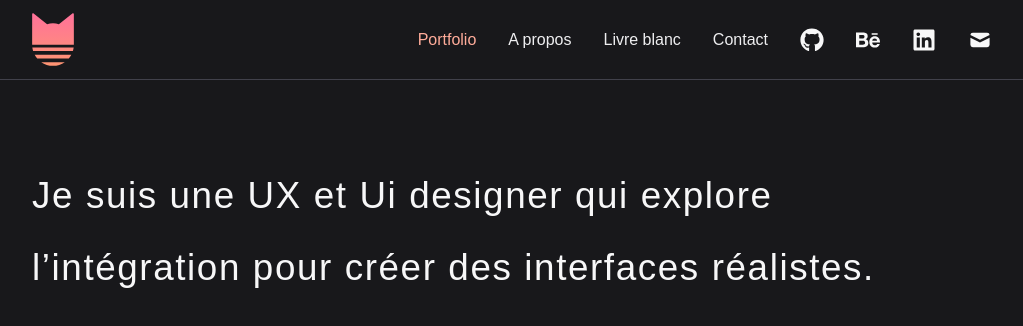
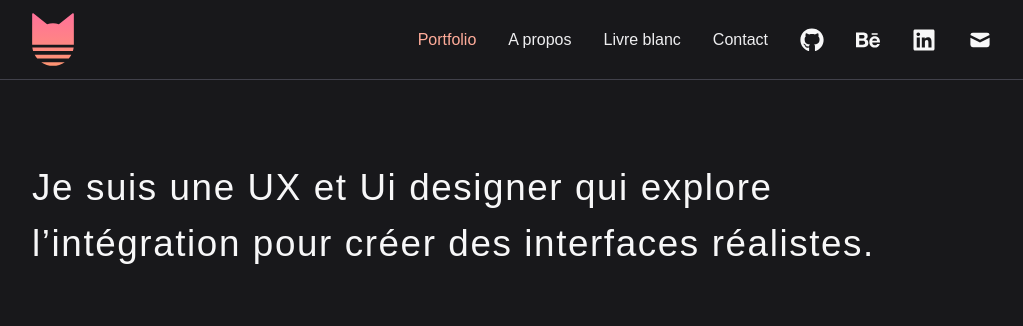
Before and after one commit to Assoghe/portfonextjs, a Next.js app: page / in a window 1280 px wide. Shown: the top 326 px of the page, without its empty margins (128-1151 px from the left). Built offline with nearby package versions, Linux system fonts and the light colour scheme; a web font is replaced by a local one.

Commit message:
Tailwind > Fix lineHeight font

```diff
--- a/tailwind.config.ts
+++ b/tailwind.config.ts
@@ -12,42 +12,42 @@ const config: Config = {
     },
     fontSize: {
       'sm': ['0.9375rem', {
-        lineHeight: '1.8rem',
+        lineHeight: '1.4rem',
         letterSpacing: '0.02813rem',
         fontWeight: '300',
       }],
-      'base': ['1rem', {
-        lineHeight: '1.8rem',
+      'base': ['0.9rem', {
+        lineHeight: '1.5rem',
         letterSpacing: '0.03375rem',
         fontWeight: '300',
       }],
       'lg': ['0.93rem', {
-        lineHeight: '1.575rem',
+        lineHeight: '1.3rem',
         letterSpacing: '0.0375rem',
         fontWeight: '400',
       }],
       'xl': ['0.9375rem', {
-        lineHeight: '1.40625rem',
+        lineHeight: '1.3em',
         letterSpacing: '0.075rem',
         fontWeight: '400',
       }],
       '2xl': ['1.125rem', {
-        lineHeight: '2.7rem',
+        lineHeight: '2.3rem',
         letterSpacing: '0.045rem',
         fontWeight: '400',
       }],
       '3xl': ['1.3125rem', {
-        lineHeight: '2.7rem',
+        lineHeight: '2.4rem',
         letterSpacing: '0.105rem',
         fontWeight: '400',
       }],
       '4xl': ['1.8rem', {
-        lineHeight: '3.6rem',
+        lineHeight: '3rem',
         letterSpacing: '0.18rem',
         fontWeight: '400',
       }],
       '5xl': ['2.3rem', {
-        lineHeight: '4.5rem',
+        lineHeight: '3.5rem',
         letterSpacing: '0.1rem',
         fontWeight: '400',
       }],
```
